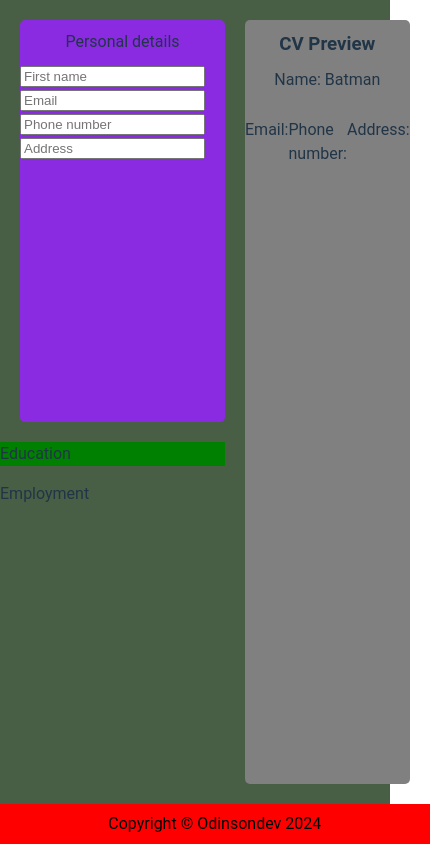
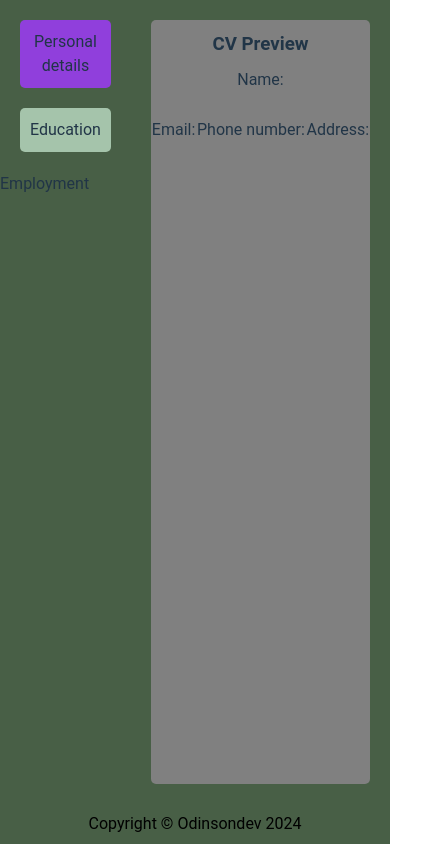
Before and after one commit to Odinsondev/project21-cvApplication, a React (Vite) app: page / in a window 390 px wide. Shown: the whole page, 430 px wide, since content can reach past the window. Built offline with nearby package versions, Linux system fonts and the light colour scheme.

Commit message:
Feat: add email, phone and address update functions
Feat: add activeCard state and functionality

```diff
--- a/src/AddDetails.css
+++ b/src/AddDetails.css
@@ -1,11 +1,18 @@
 .details-card {
+  border-radius: 5px;
+  margin: 20px;
+
+  background-color: rgb(144, 63, 220);
+
+  overflow: auto;
+}
+
+.card-body {
   width: calc(100% - 20px);
   height: calc((100vh - 40px) / 2);
 
   border-radius: 5px;
   margin: 20px;
-
-  background-color: blueviolet;
 
   overflow: auto;
 }
@@ -16,3 +23,7 @@
 
   overflow: auto;
 }
+
+.hidden {
+  display: none;
+}
--- a/src/AddDetails.jsx
+++ b/src/AddDetails.jsx
@@ -1,13 +1,24 @@
 import './AddDetails.css';
 
-export default function AddDetails( {updateName, updateEmail} ) {
+export default function AddDetails(
+  {card, makeActive, updateName, updateEmail, updatePhone, updateAddress}
+) {
   return (
     <div className='details-card'>
-      <p className='txt'>Personal details</p>
-      <input type="text" onChange={updateName} placeholder='First name'/>
-      <input type="email" onChange={updateEmail} placeholder='Email'/>
-      <input type='number' placeholder='Phone number' />
-      <input type='text' placeholder='Address' />
+      <div className='card-header'>
+        <p className='txt' onClick={makeActive} >Personal details</p>
+      </div>
+      <div className={ card === 1 ? 'card-body' : 'hidden' }>
+        <input type='text' onChange={updateName} placeholder='Full name'/>
+        <input type='email' onChange={updateEmail} placeholder='Email'/>
+        <input type='number' onChange={updatePhone} placeholder='Phone number' />
+        <input type='text' onChange={updateAddress} placeholder='Address' />
+        <p>test</p>
+        <p>test</p>
+        <p>test</p>
+        <p>test</p>
+        <p>test</p>
+      </div>
     </div>
   )
 }
--- /dev/null
+++ b/src/AddEducation.css
@@ -0,0 +1,8 @@
+.education-card {
+  border-radius: 5px;
+  margin: 20px;
+
+  background-color: rgb(165, 196, 171);
+
+  overflow: auto;
+}
--- /dev/null
+++ b/src/AddEducation.jsx
@@ -0,0 +1,22 @@
+import './AddEducation.css';
+
+export default function AddEducation( {card, makeActive}) {
+  return (
+    <div className='education-card'>
+      <div className='card-header'>
+        <p className='txt' onClick={makeActive} >Education</p>
+      </div>
+      <div className={ card === 2 ? 'card-body' : 'hidden' }>
+        <p>test</p>
+        <p>test</p>
+        <p>test</p>
+        <p>test</p>
+        <p>test</p>
+        <p>test</p>
+        <p>test</p>
+        <p>test</p>
+        <p>test</p>
+      </div>
+    </div>
+  )
+}
--- a/src/App.css
+++ b/src/App.css
@@ -54,7 +54,7 @@ body {
 }
 
 #education {
-  background-color: green;
+  /* background-color: green; */
 }
 
 #cv {
@@ -66,7 +66,7 @@ body {
   grid-column: 1 / 3;
   grid-row: 2 / 3;
 
-  background-color: red;
+  background-color: var(--background1);
 
   display: flex;
   justify-content: center;
--- a/src/App.jsx
+++ b/src/App.jsx
@@ -1,15 +1,33 @@
 import { useState } from 'react'
 import { ShowPreview } from './ShowPreview'
 import AddDetails from './AddDetails'
+import AddEducation from './AddEducation'
 import './App.css'
 
 function App() {
+  const [activeCard, setActiveCard] = useState(0);
+
+  function activateFirstCard() {
+    if (activeCard !== 1) {
+      setActiveCard(1);
+    } else {
+      setActiveCard(0);
+    }
+
+  }
+
+  function activateSecondCard() {
+    if (activeCard !== 2) {
+      setActiveCard(2);
+    } else {
+      setActiveCard(0);
+    }
+  }
+
   const [name, setName] = useState('');
   const [email, setEmail] = useState('');
-
-  if (name === '') {
-    setName('Batman');
-  }
+  const [phone, setPhone] = useState('');
+  const [address, setAddress] = useState('');
 
   function changeName(e) {
     const newName = e.target.value;
@@ -21,21 +39,43 @@ function App() {
     setEmail(newEmail);
   }
 
+  function changePhone(e) {
+    const newPhone = e.target.value;
+    setPhone(newPhone);
+  }
+
+  function changeAddress(e) {
+    const newAddress = e.target.value;
+    setAddress(newAddress);
+  }
+
   return (
     <div id='parent'>
       <div id="left">
         <div id='details'>
-          < AddDetails updateName={changeName} updateEmail={changeEmail} />
+          < AddDetails
+            card={activeCard}
+            makeActive={activateFirstCard}
+            updateName={changeName}
+            updateEmail={changeEmail}
+            updatePhone={changePhone}
+            updateAddress={changeAddress} />
         </div>
         <div id='education'>
-          <p>Education</p>
+          <AddEducation
+            card={activeCard}
+            makeActive={activateSecondCard} />
         </div>
         <div id='employment'>
           <p>Employment</p>
         </div>
       </div>
       <div id='cv'>
-        < ShowPreview name={name} email={email}/>
+        < ShowPreview
+          name={name}
+          email={email}
+          phone={phone}
+          address={address}/>
       </div>
       <div id='footer'>
         <p>Copyright &copy; Odinsondev 2024</p>
--- a/src/ShowPreview.jsx
+++ b/src/ShowPreview.jsx
@@ -1,15 +1,15 @@
 import './ShowPreview.css';
 export { ShowPreview };
 
-function ShowPreview(props) {
+function ShowPreview(props) {  //used the props keyword for practice
   return (
     <div className="cv-preview">
       <h3 className='test'>CV Preview</h3>
       <p className='test2' > Name: {props.name}</p>
       <div className="details">
         <p className='email'> Email: {props.email}</p>
-        <p>Phone number:</p>
-        <p>Address:</p>
+        <p>Phone number: {props.phone}</p>
+        <p>Address: {props.address}</p>
       </div>
     </div>
   )
--- a/src/index.css
+++ b/src/index.css
@@ -11,7 +11,6 @@
   text-rendering: optimizeLegibility;
   -webkit-font-smoothing: antialiased;
   -moz-osx-font-smoothing: grayscale;
-  background-color: red; /* for testing */
 }
 
 a {
```
